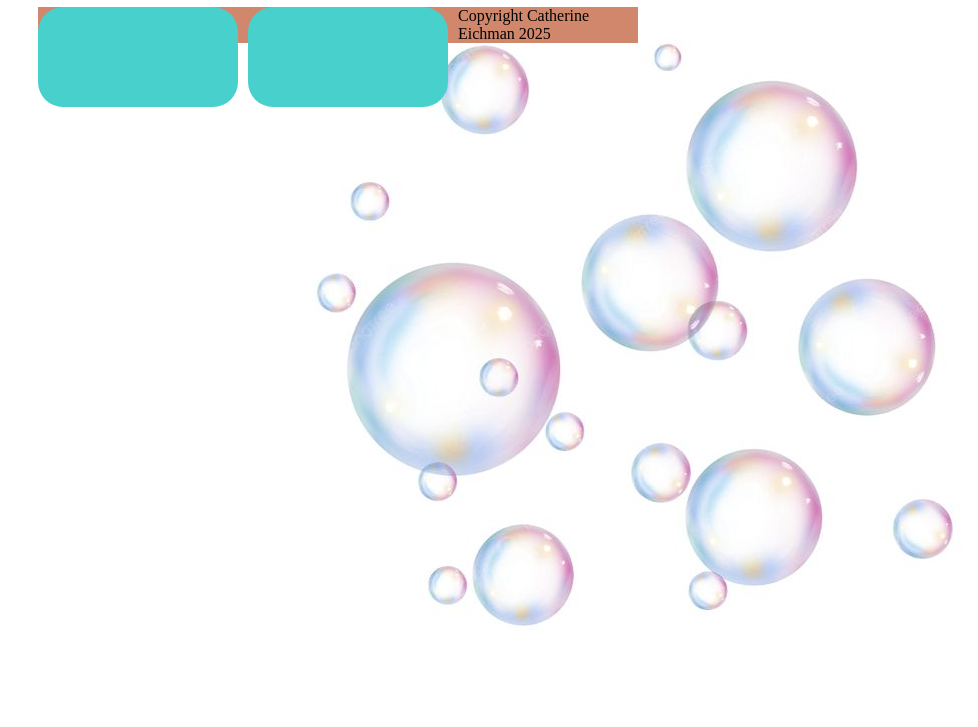
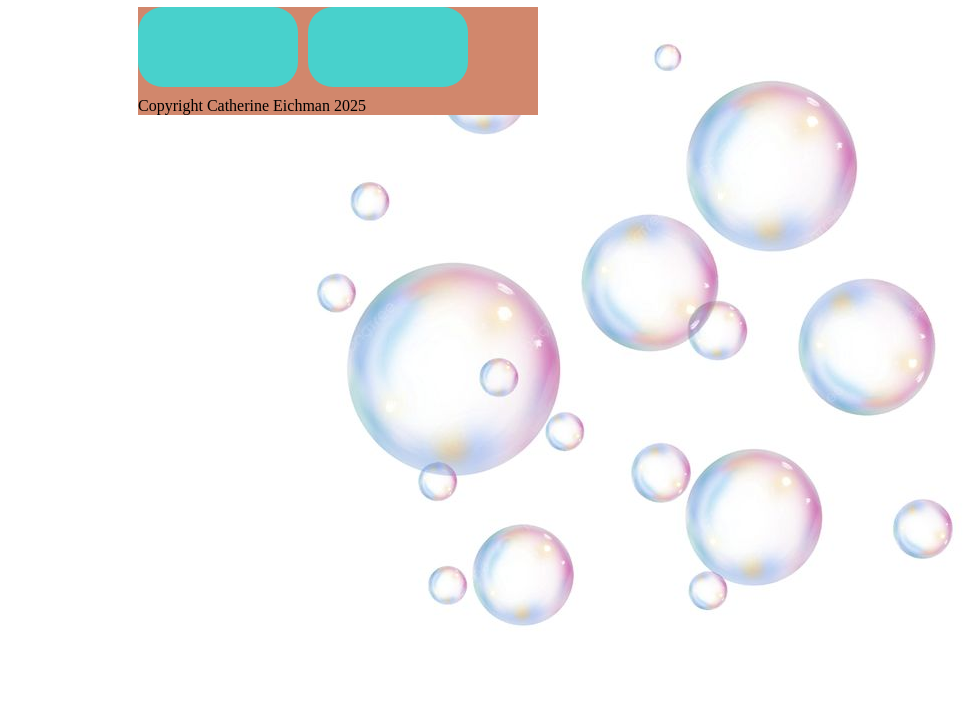
Before and after one commit to CatherineEichman/bathbombs, a plain HTML site: page index.html in a window 1280 px wide. Shown: the part 73-800 px from the top of the page, without its empty margins (302-1280 px from the left). Drawn offline with Linux system fonts and the light colour scheme.

Commit message:
Update main.css

```diff
--- a/main.css
+++ b/main.css
@@ -8,20 +8,21 @@ body{
 }
 
 #container{
-    width: 600px;
+    width: 400px;
+
     margin: 0 auto;
 }
 .left{
-    width: 200px;
-    height: 100px;
+    width: 160px;
+    height: 80px;
     background-color: mediumturquoise;
     border-radius: 25px;
     float: left;
     margin: 0px 10px 10px 0px;
 }
 .right{
-    width:200px;
-    height: 100px;
+    width:160px;
+    height: 80px;
     background-color: mediumturquoise;
     border-radius: 25px;
     float: left;
```
